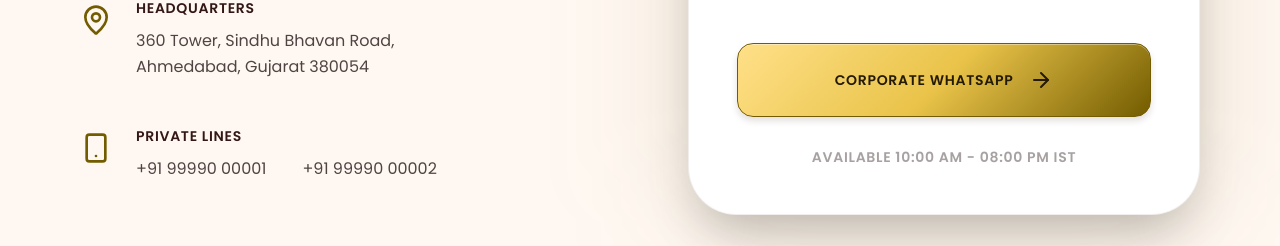
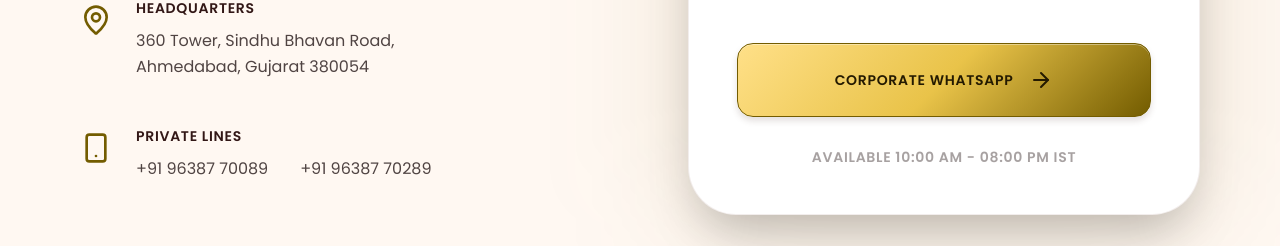
Before and after one commit to Milan-Git-in/360m, a Next.js app: page / in a window 1280 px wide. Shown: the part 5028-5274 px from the top of the page. Built offline with nearby package versions, Linux system fonts and the light colour scheme; a web font is replaced by a local one.

Commit message:
update contacts

```diff
--- a/app/components/ContactSection.tsx
+++ b/app/components/ContactSection.tsx
@@ -54,11 +54,12 @@
                       Private Lines
                     </h3>
                     <div className="grid grid-cols-2 gap-x-8 gap-y-3 text-on-surface-variant font-body-md">
-                      <a href="tel:+919999000001" className="hover:text-secondary transition-colors">
-                        +91 99990 00001
+                      <a href="tel:+919638770089" className="hover:text-secondary transition-colors">
+                        +91 96387 70089
+
                       </a>
-                      <a href="tel:+919999000002" className="hover:text-secondary transition-colors">
-                        +91 99990 00002
+                      <a href="tel:+919638770289" className="hover:text-secondary transition-colors">
+                        +91 96387 70289
                       </a>
                     </div>
                   </div>
```
